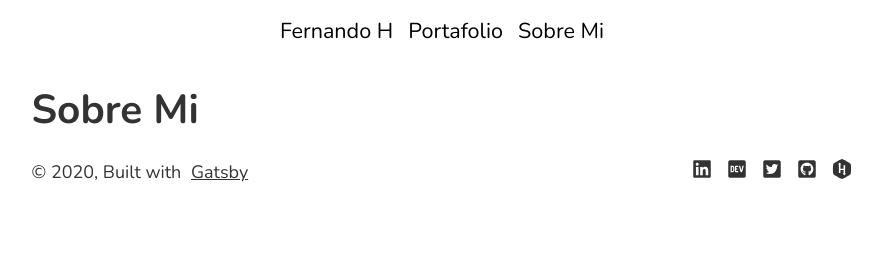
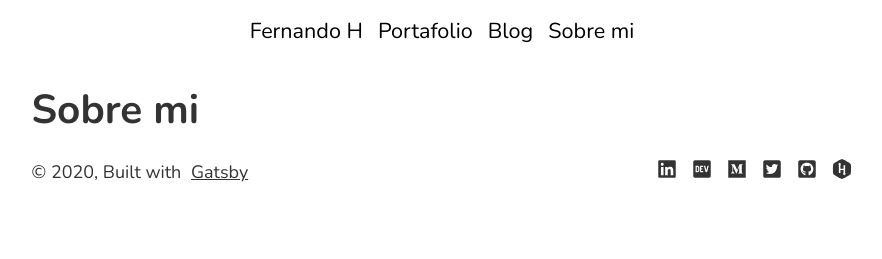
Before and after one commit to FernandoFH/Portafolio, a Gatsby site: page /sobreMi in a window 1280 px wide. Shown: the whole page, without its empty margins (198-1080 px from the left). Built offline with nearby package versions, Linux system fonts and the light colour scheme; Gatsby itself is replaced by a stand-in of ours; a small style sheet from the web is missing.

Commit message:
UPDATE: Porfolio

```diff
--- a/package.json
+++ b/package.json
@@ -3,7 +3,7 @@
   "private": true,
   "description": "A minimal blog template built with Gatsby",
   "version": "0.1.0",
-  "author": "Niklas Metje <hi@niklasmtj.de>",
+  "author": "",
   "dependencies": {
     "@emotion/core": "^10.0.28",
     "@emotion/styled": "^10.0.27",
--- a/src/components/header.js
+++ b/src/components/header.js
@@ -56,10 +56,15 @@ const Header = ({ siteTitle }) => (
                   title="Portafolio"
                 > Portafolio
         </NavLink>
+        <NavLink  to="/blog"
+                  rel="noopener noreferrer"
+                  title="Blog"
+                > Blog
+        </NavLink>
         <NavLink  to="/sobreMi"
                   rel="noopener noreferrer"
                   title="Sobre Mi"
-                > Sobre Mi
+                > Sobre mi
          </NavLink>
         </p>
         <darkmode>
--- a/src/components/rrss.js
+++ b/src/components/rrss.js
@@ -1,6 +1,6 @@
 import React from 'react'
 import styled from "@emotion/styled"
-import { FaGithubSquare, FaTwitterSquare, FaLinkedin, FaDev, FaHackerrank } from 'react-icons/fa';
+import { FaGithubSquare, FaTwitterSquare, FaLinkedin, FaDev, FaHackerrank, FaMedium } from 'react-icons/fa';
 
 const Rrss = styled.ul`
   margin-left: 15px;
@@ -8,7 +8,6 @@ const Rrss = styled.ul`
   display: inline-block;
   position: relative;
 `
-
 export default function rrss() {
     return (
         <div>
@@ -28,6 +27,15 @@ export default function rrss() {
                      rel="noopener noreferrer"
                      title="Dev.to fernandofh">
                     <FaDev size="20" />
+                  </a>
+              </Rrss>
+
+              <Rrss>
+                  <a href="https://medium.com/@FernandoFH"
+                     target="_blank"
+                     rel="noopener noreferrer"
+                     title="Medium fernandofh">
+                    <FaMedium size="20" />
                   </a>
               </Rrss>
 
@@ -57,6 +65,7 @@ export default function rrss() {
                     <FaHackerrank size="20" />
                   </a>
               </Rrss>
+
             </ul>
         </div>
     )
--- a/src/content/post-1.md
+++ b/src/content/post-1.md
@@ -1,5 +1,5 @@
 ---
-title: "This is such a long headline and i dont know what to write so i keep continiung"
+title: "This is such"
 date: "2019-03-17"
 draft: false
 path: "/blog/example-title"
--- a/src/pages/404.js
+++ b/src/pages/404.js
@@ -7,7 +7,6 @@ const NotFoundPage = () => (
   <Layout>
     <SEO title="404: Not found" />
     <h1>NOT FOUND</h1>
-    <p>You just hit a route that doesn&#39;t exist... the sadness.</p>
   </Layout>
 )
 
--- a/src/pages/sobreMi.js
+++ b/src/pages/sobreMi.js
@@ -6,7 +6,7 @@ import SEO from "../components/seo"
 const sobreMi = () => (
     <Layout>
       <SEO title="sobreMi" keywords={[`gatsby`, `application`, `react`]} />
-      <h1>Sobre Mi</h1>
+      <h1>Sobre mi</h1>
     </Layout>
   )
 
```
Also changed, not shown: src/content/post-3.md (+1 -1 lines), 1 other file.
